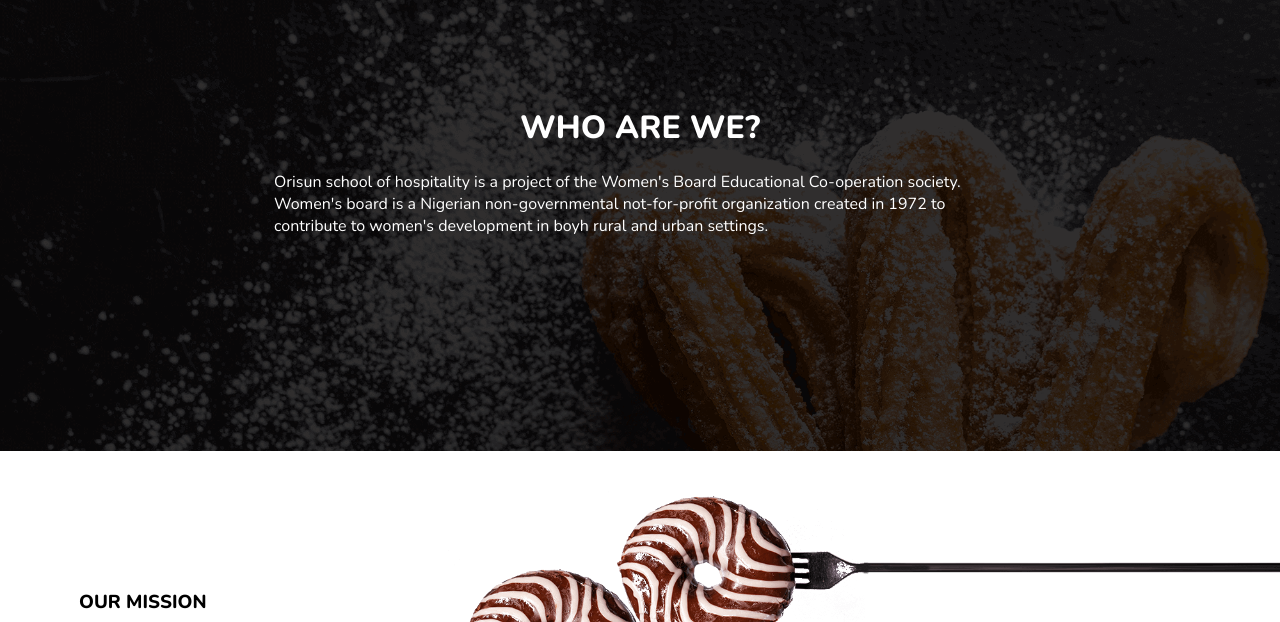
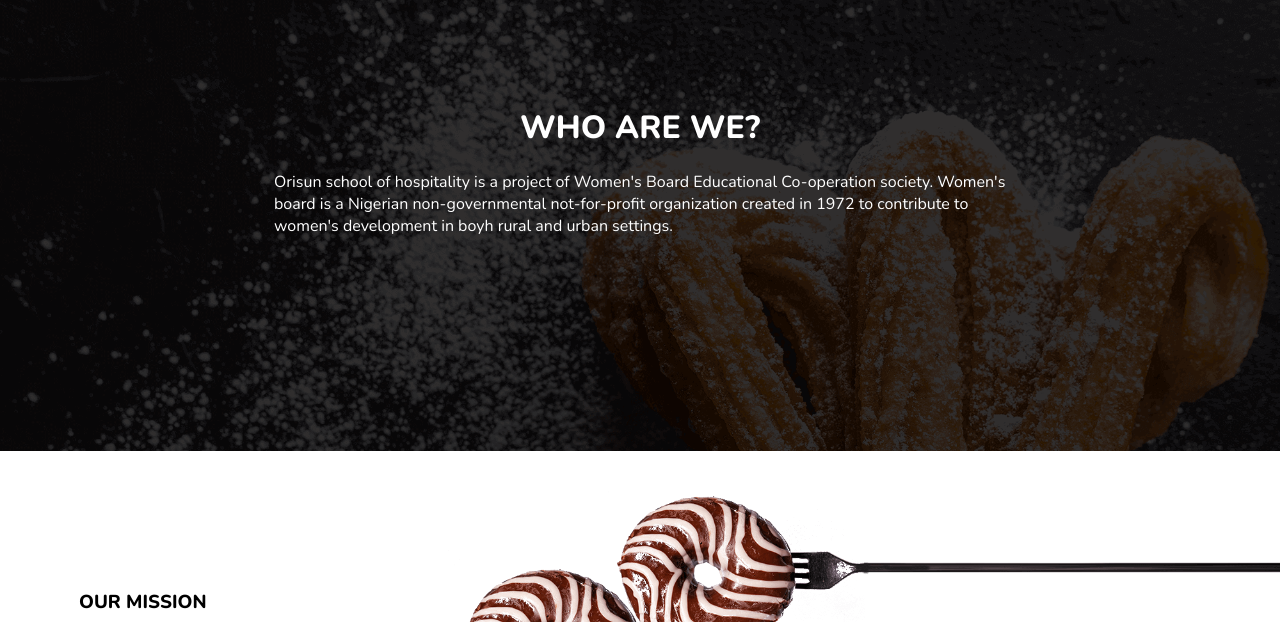
Before and after one commit to Chynweod/Orisun, a plain HTML site: page about.html in a window 1280 px wide. Shown: the part 109-731 px from the top of the page. Drawn offline with nearby package versions, Linux system fonts and the light colour scheme.

Commit message:
Update about.html

```diff
--- a/about.html
+++ b/about.html
@@ -41,7 +41,7 @@
     <div class="about-main">
         <div class="about-header">
             <h1>WHO ARE WE?</h1><br>
-            <p>Orisun school of hospitality is a project of the Women's Board Educational Co-operation society. Women's board is a Nigerian non-governmental not-for-profit organization created in 1972 to contribute to women's development in boyh rural and urban settings.</p>
+            <p>Orisun school of hospitality is a project of Women's Board Educational Co-operation society. Women's board is a Nigerian non-governmental not-for-profit organization created in 1972 to contribute to women's development in boyh rural and urban settings.</p>
         </div>
 
         <div class="mission-div">
```
